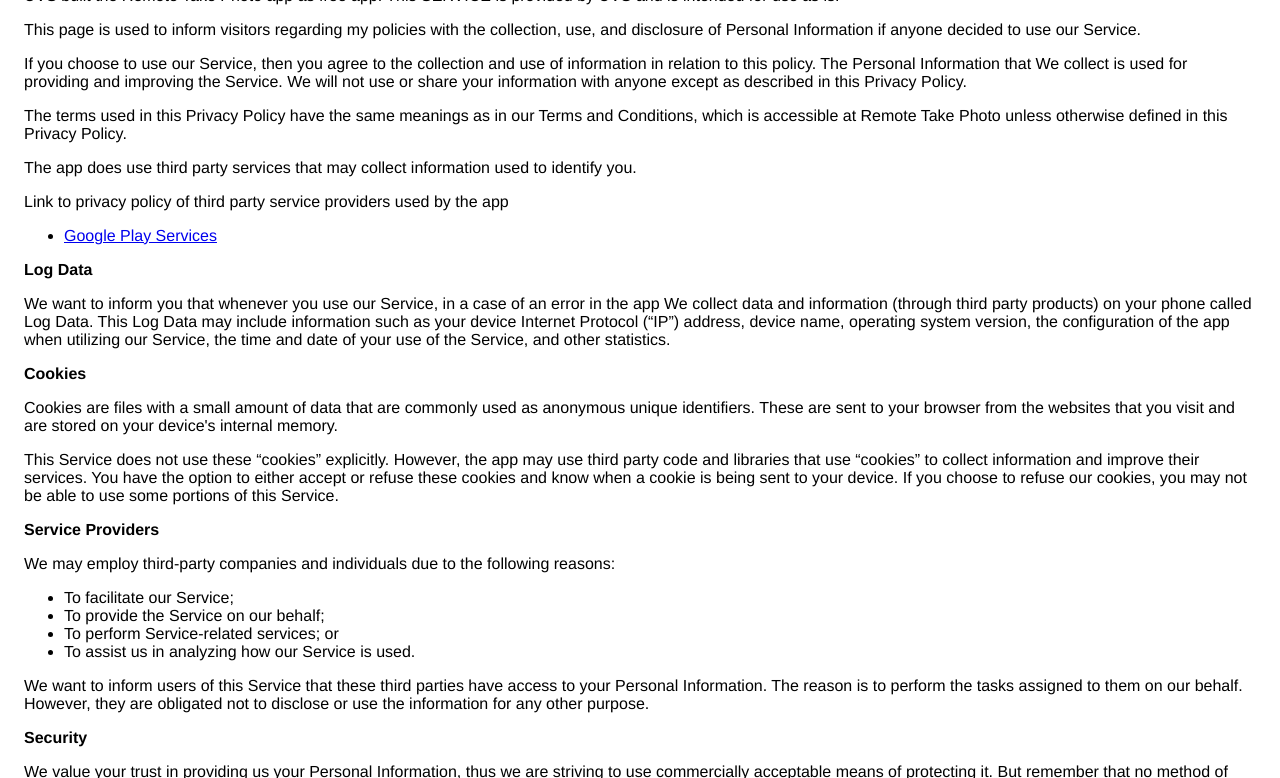
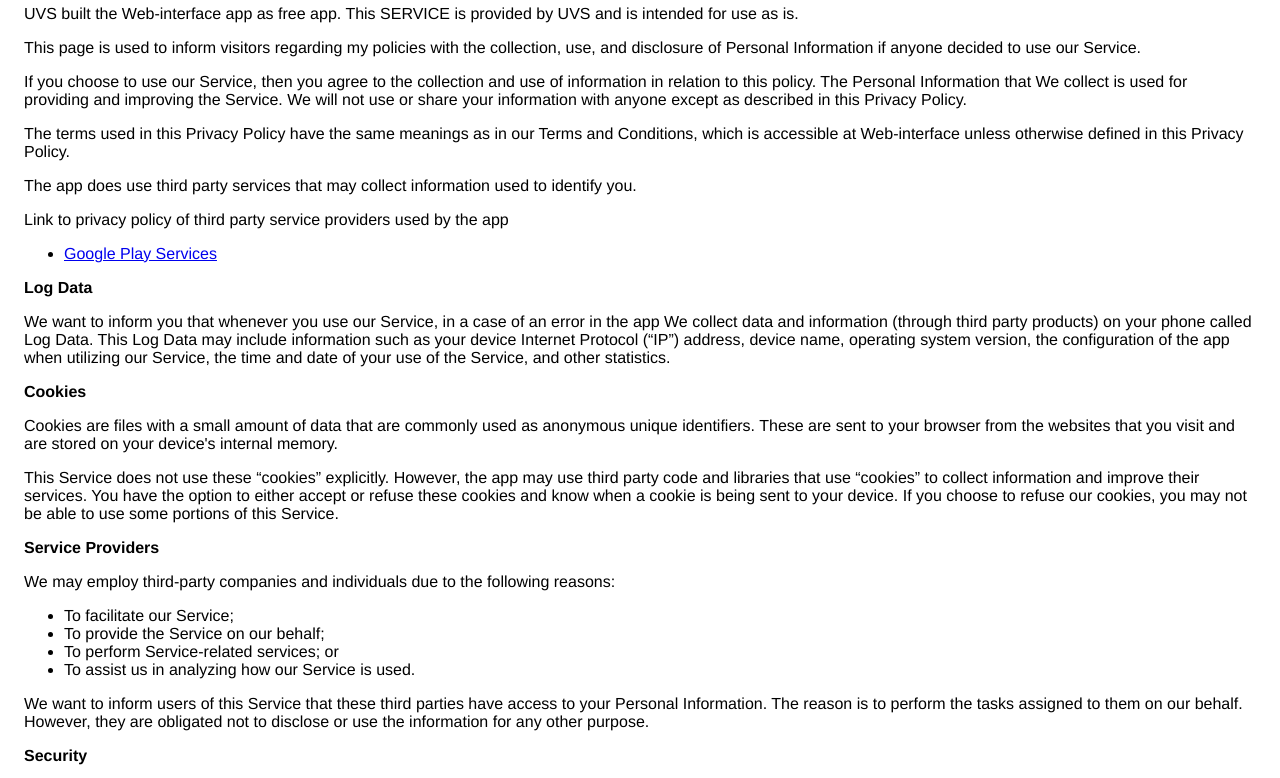
Before and after one commit to YuriyVS/interface, a plain HTML site: page index.html in a window 1280 px wide. Shown: the part 105-883 px from the top of the page. Drawn offline with Linux system fonts and the light colour scheme.

Commit message:
Update index.html

```diff
--- a/index.html
+++ b/index.html
@@ -1,4 +1,4 @@
-<!DOCTYPE html>
+-<!DOCTYPE html>
     <html>
     <head>
       <meta charset='utf-8'>
@@ -8,7 +8,7 @@
     </head>
     <body>
     <h2>Privacy Policy</h2> <p>
-                    UVS built the Remote Take Photo app as
+                    UVS built the Web-interface app as
                     free app. This SERVICE is provided by
                     UVS and is intended for
                     use as is.
@@ -28,7 +28,7 @@
                   </p> <p>
                     The terms used in this Privacy Policy have the same meanings
                     as in our Terms and Conditions, which is accessible at
-                    Remote Take Photo unless otherwise defined in this Privacy
+                    Web-interface unless otherwise defined in this Privacy
                     Policy.
                   </p> <p>
                     The app does use third party services that may collect
```
